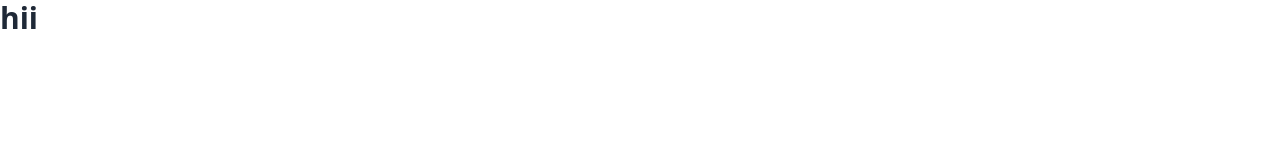
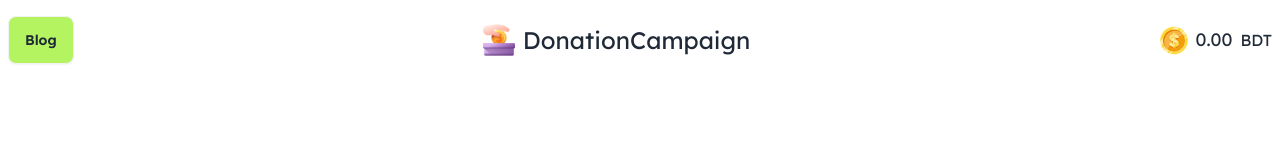
Before and after one commit to Nabilhossain01859/Assignment-04, a plain HTML site: page Html/index.html in a window 1280 px wide. Drawn offline with nearby package versions, Linux system fonts and the light colour scheme.

Commit message:
the navber section is done

```diff
--- a/Html/index.html
+++ b/Html/index.html
@@ -10,9 +10,39 @@
       type="text/css"
     />
     <script src="https://cdn.tailwindcss.com"></script>
+    <link rel="preconnect" href="https://fonts.googleapis.com" />
+    <link rel="preconnect" href="https://fonts.gstatic.com" crossorigin />
+    <link
+      href="https://fonts.googleapis.com/css2?family=Lexend:wght@100..900&display=swap"
+      rel="stylesheet"
+    />
+    <style>
+      .lexend-font {
+        font-family: "Lexend", sans-serif;
+      }
+    </style>
   </head>
-  <body>
-    <h1 class="text-3xl font-bold">hii</h1>
+  <body class="lexend-font">
+    <!-- navebar section -->
+    <nav class="navbar bg-base-100 py-4">
+      <div class="container mx-auto flex justify-between items-center">
+        <div class="left-nav">
+          <button class="btn bg-[#B4F461]">Blog</button>
+        </div>
+        <div class="logo inline-flex items-center gap-2">
+          <img src="../assets/logo.png" alt="Logo" class="w-8 h-8" />
+          <p class="text-2xl">DonationCampaign</p>
+        </div>
+
+        <div class="right-nav">
+          <div class="account-balance flex items-center gap-2">
+            <img src="../assets/coin.png" alt="" />
+            <span class="text-lg">0.00</span>
+            <span>BDT</span>
+          </div>
+        </div>
+      </div>
+    </nav>
   </body>
   <script src="../Js/index.js"></script>
 </html>
```
Also changed, not shown: assets/coin.png (added), assets/feni.png (added), assets/logo.png (added), assets/noakhali.png (added), assets/quota-protest.png (added).
